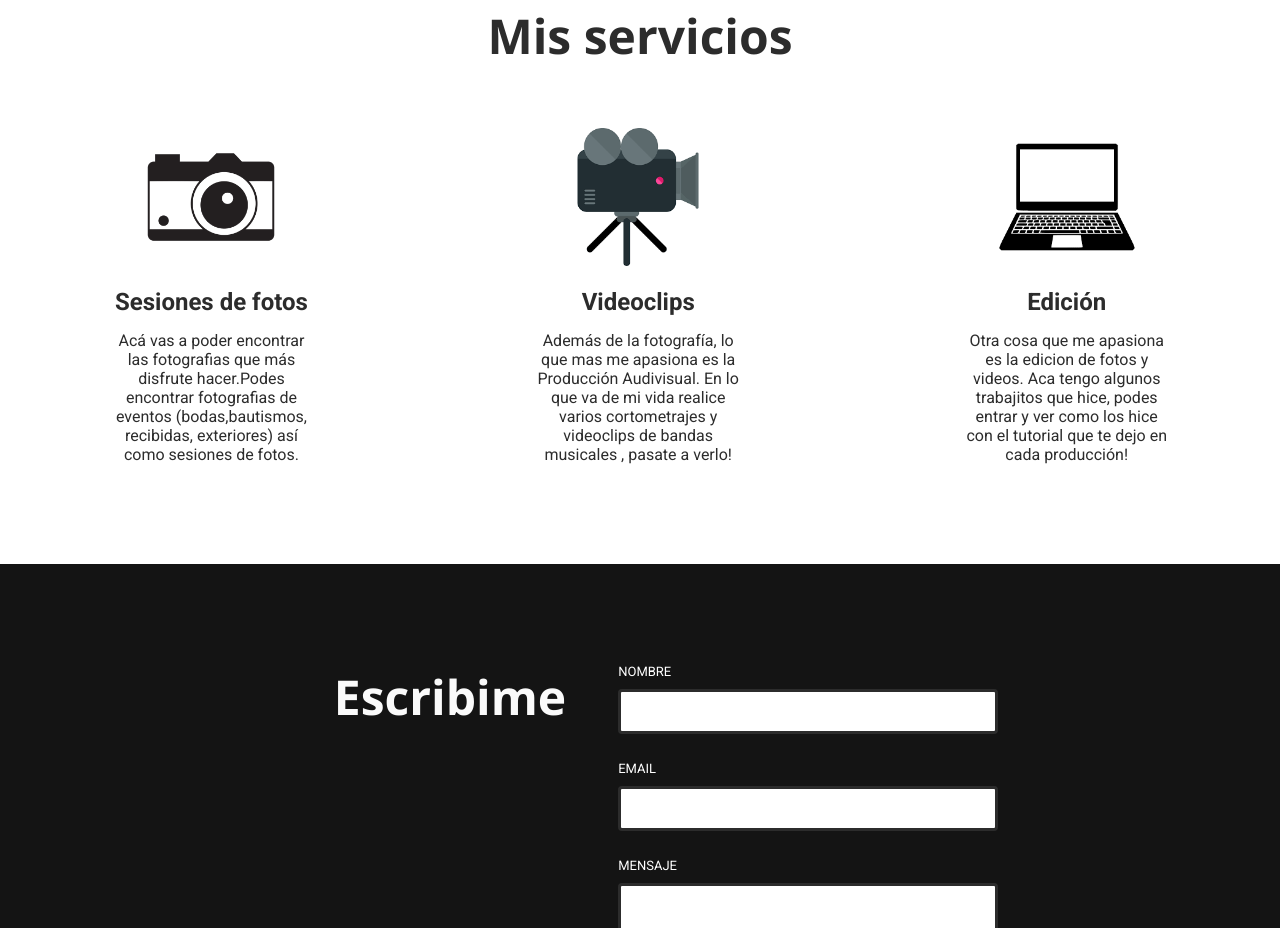
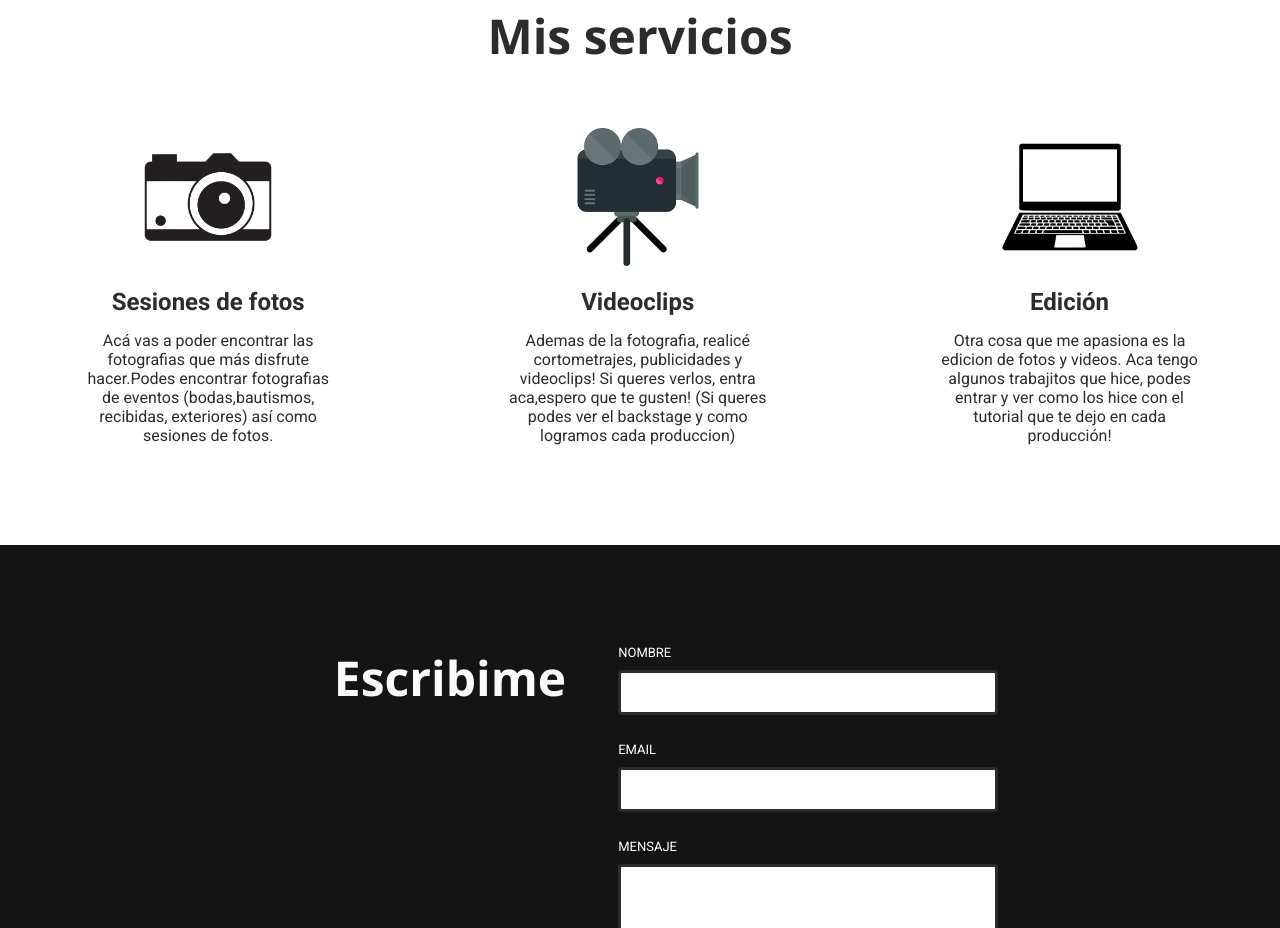
Before and after one commit to Sofia-vig/pagina, a plain HTML site: page index.html in a window 1280 px wide. Shown: the part 1112-2040 px from the top of the page. Drawn offline with nearby package versions, Linux system fonts and the light colour scheme.

Commit message:
servicios

```diff
--- a/desktop.css
+++ b/desktop.css
@@ -81,7 +81,7 @@
   }
 
   .item-servicio {
-    margin: 0 110px;
+    margin: 0 80px;
   }
 
   /*Section Formulario*/
--- a/index.html
+++ b/index.html
@@ -75,9 +75,9 @@
           />
           <h3 class="pie-imagen">Videoclips</h3>
           <p class="parrafo-servicios">
-            Además de la fotografía, lo que mas me apasiona es la Producción
-            Audivisual. En lo que va de mi vida realice varios cortometrajes y
-            videoclips de bandas musicales , pasate a verlo!
+            Ademas de la fotografia, realicé cortometrajes, publicidades y
+            videoclips! Si queres verlos, entra aca,espero que te gusten! (Si
+            queres podes ver el backstage y como logramos cada produccion)
           </p>
         </div>
         <div class="item-servicio">
```
